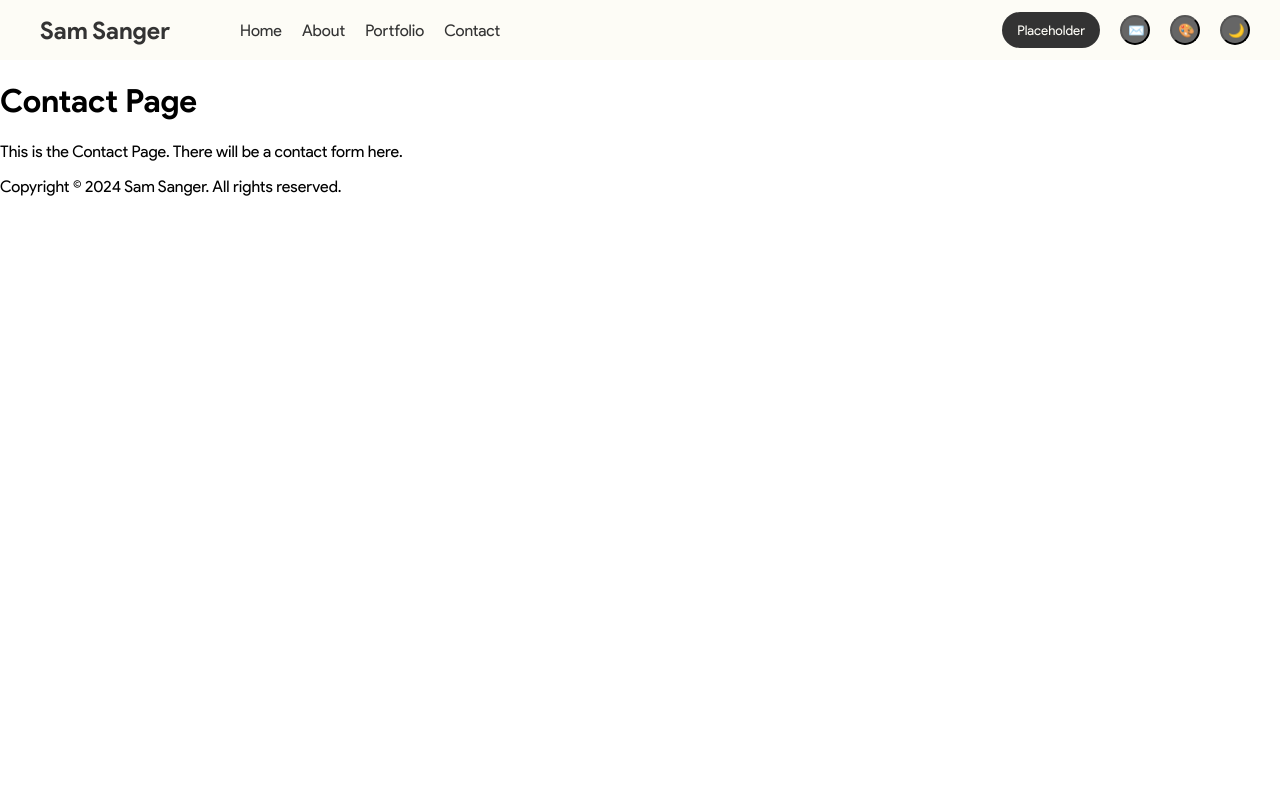
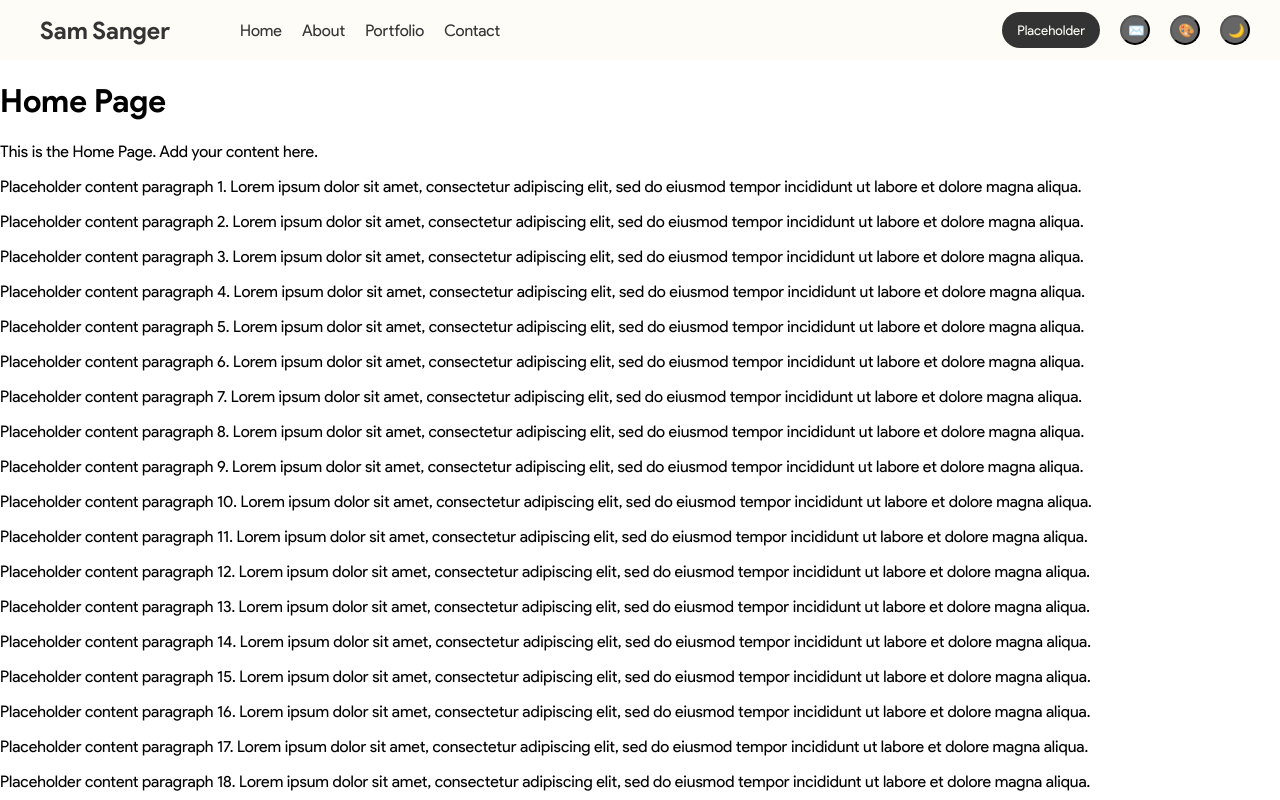
Before and after one commit to sammysango/sam-showreel, a React app: page /contact in a window 1280 px wide. Shown: the top 800 px of the page. Built offline with nearby package versions, Linux system fonts and the light colour scheme.

Commit message:
fix homepage load test

```diff
--- a/src/App.js
+++ b/src/App.js
@@ -1,4 +1,5 @@
-import React, { useEffect } from "react";
+import React from "react";
+import { useEffect } from "react";
 import { BrowserRouter as Router, Routes, Route } from "react-router-dom";
 import { useTheme } from "./ThemeContext";
 import Navbar from "./components/Navbar/Navbar";
@@ -17,7 +18,8 @@ const App = () => {
   }, [theme, colorScheme]);
 
   return (
-    <Router>
+    <div data-theme={theme} data-color-scheme={colorScheme}>
+      <Router basename={window.location.pathname}>
         <Navbar />
         <Routes>
           <Route path="/" element={<HomePage />} />
@@ -27,6 +29,7 @@ const App = () => {
         </Routes>
         <Footer />
       </Router>
+    </div>
   );
 };
 
```
Also changed, not shown: 6 other files (tests, documents, lock files or other folders). Lines whose indentation alone changed are shown as unchanged.
